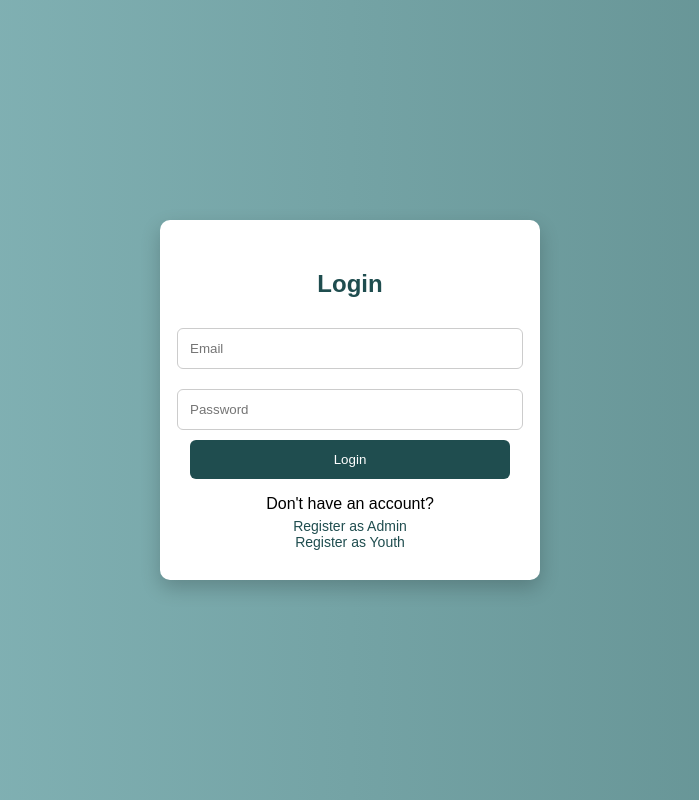
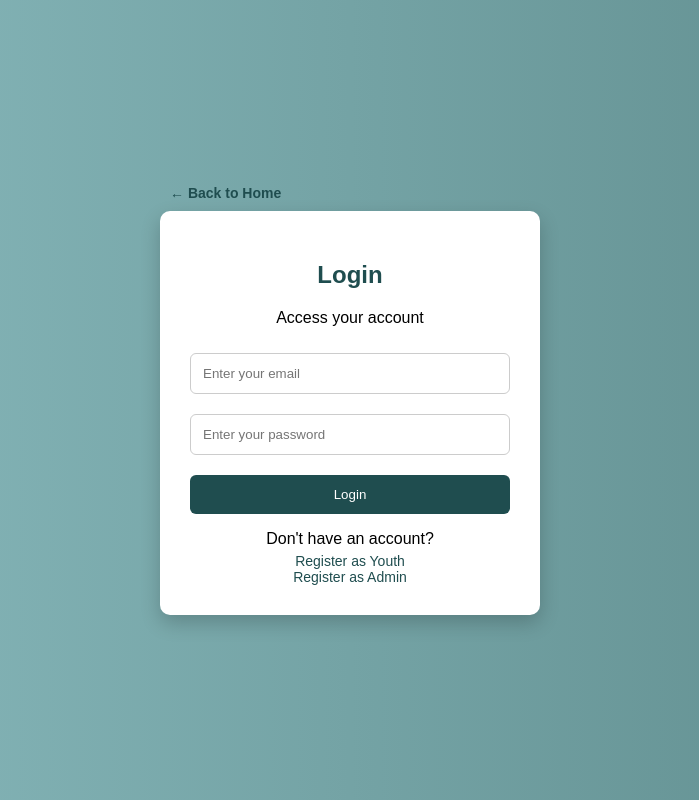
Before and after one commit to Dannn-08/Youth-Profiling-System, a plain HTML site: page information web/login.html in a window 1280 px wide. Shown: the whole page, without its empty margins (290-989 px from the left). Drawn offline with Linux system fonts and the light colour scheme.

Commit message:
fixing log in

```diff
--- a/information web/assets/login.css
+++ b/information web/assets/login.css
@@ -31,6 +31,7 @@ input {
   margin: 10px 0;
   border: 1px solid #ccc;
   border-radius: 6px;
+
 }
 
 /* BUTTON */
@@ -73,3 +74,70 @@ form {
   flex-direction: column;
   align-items: center;
 }
+
+.back {
+  display: inline-block;
+  margin-bottom: 15px;
+  color: #1f4d4f;
+  text-decoration: none;
+  font-weight: bold;
+}
+
+.back:hover {
+  text-decoration: underline;
+}
+
+/* WRAPPER PARA CENTER LAHAT */
+.wrapper {
+  display: flex;
+  flex-direction: column;
+  align-items: center;
+}
+
+/* BACK BUTTON (IAALIGN SA CARD) */
+.back {
+  align-self: flex-start;
+  margin-bottom: 10px;
+  margin-left: 10px;
+  color: #1f4d4f;
+  text-decoration: none;
+  font-weight: bold;
+}
+
+.back:hover {
+  text-decoration: underline;
+}
+
+/* LINKS SA BABA */
+.links {
+  margin-top: 15px;
+  text-align: center;
+}
+
+.links p {
+  margin-bottom: 5px;
+}
+
+.field {
+  width: 100%;
+}
+
+
+input, button {
+  width: 100%;
+  padding: 12px;
+  margin-top: 10px;
+  border-radius: 6px;
+  box-sizing: border-box; /* 🔥 IMPORTANTE */
+}
+
+/* OPTIONAL: same border style */
+input {
+  border: 1px solid #ccc;
+}
+
+button {
+  border: none;
+  background: #1f4d4f;
+  color: white;
+}
--- a/information web/login.html
+++ b/information web/login.html
@@ -6,20 +6,35 @@
 </head>
 <body>
 
+<div class="wrapper">
+
+  <a href="index.html" class="back">← Back to Home</a>
+
   <div class="container">
     <h2>Login</h2>
+    <p class="subtitle">Access your account</p>
 
-  <form id="loginForm">
-    <input type="email" placeholder="Email" required>
-    <input type="password" placeholder="Password" required>
-    <button type="submit">Login</button>
+    <form>
+      <div class="field">
+        <input type="email" placeholder="Enter your email">
+      </div>
+
+      <div class="field">
+
+        <input type="password" placeholder="Enter your password">
+      </div>
+
+      <button>Login</button>
     </form>
 
     <div class="links">
       <p>Don't have an account?</p>
+      <a href="youth-register.html">Register as Youth</a>
       <a href="admin-register.html">Register as Admin</a>
-    <a href="youth-register.html">Register as Youth</a>
     </div>
+
+  </div>
+
 </div>
 
 </body>
```
Also changed, not shown: information web/index.html (+2 -2 lines), information web/assets/style.css (line endings or trailing spaces). Lines whose indentation alone changed are shown as unchanged.
